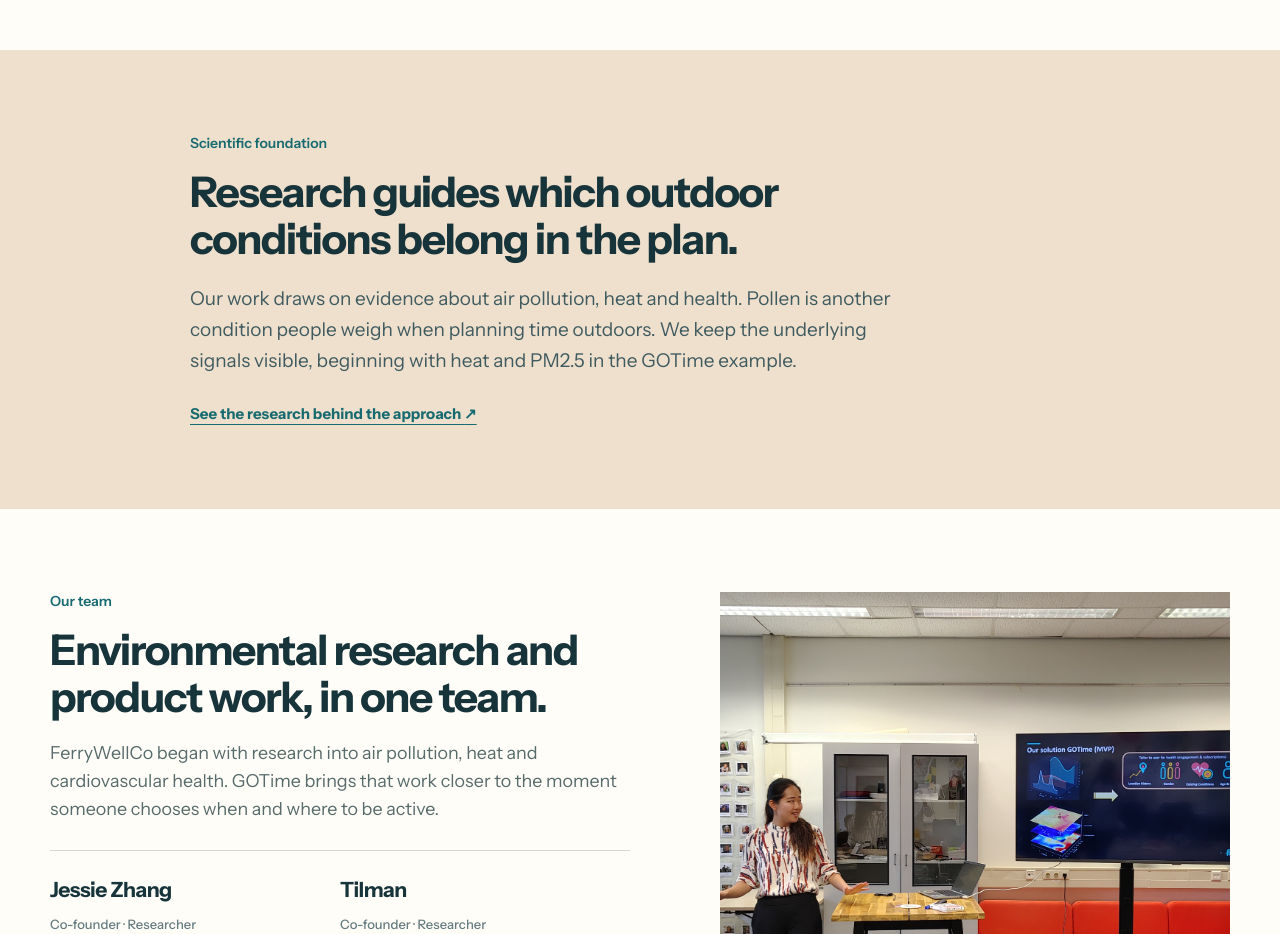
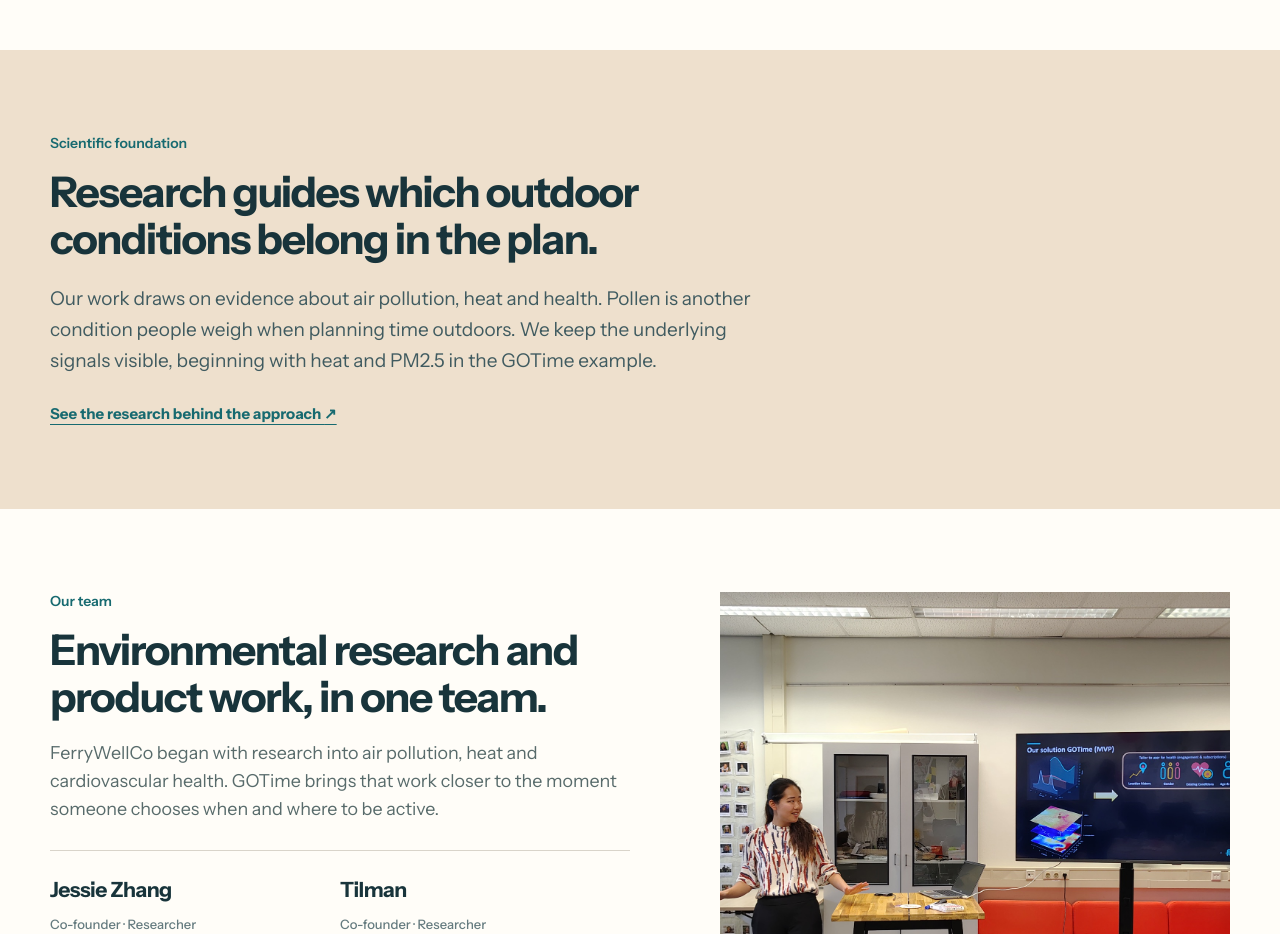
Before and after one commit to JonathanThangadurai/Ferrywellco-Webpage, a plain HTML site: page index.html in a window 1280 px wide. Shown: the part 3240-4174 px from the top of the page. Drawn offline with Linux system fonts and the light colour scheme.

Commit message:
Align science section with page grid

```diff
--- a/assets/revision.css
+++ b/assets/revision.css
@@ -176,7 +176,7 @@
 .gotime-hero .lead, .gotime-subhero .lead { color: #475f61; }
 h1, h2 { font-weight: 700; letter-spacing: -.035em; }
 
-.science-story { max-width: 900px; }
+.science-story-copy { max-width: 900px; }
 .science-story h2 { max-width: 780px; }
 .science-story p:not(.eyebrow) { max-width: 740px; }
 .science-page-photo { margin: 36px 0 0; }
```
